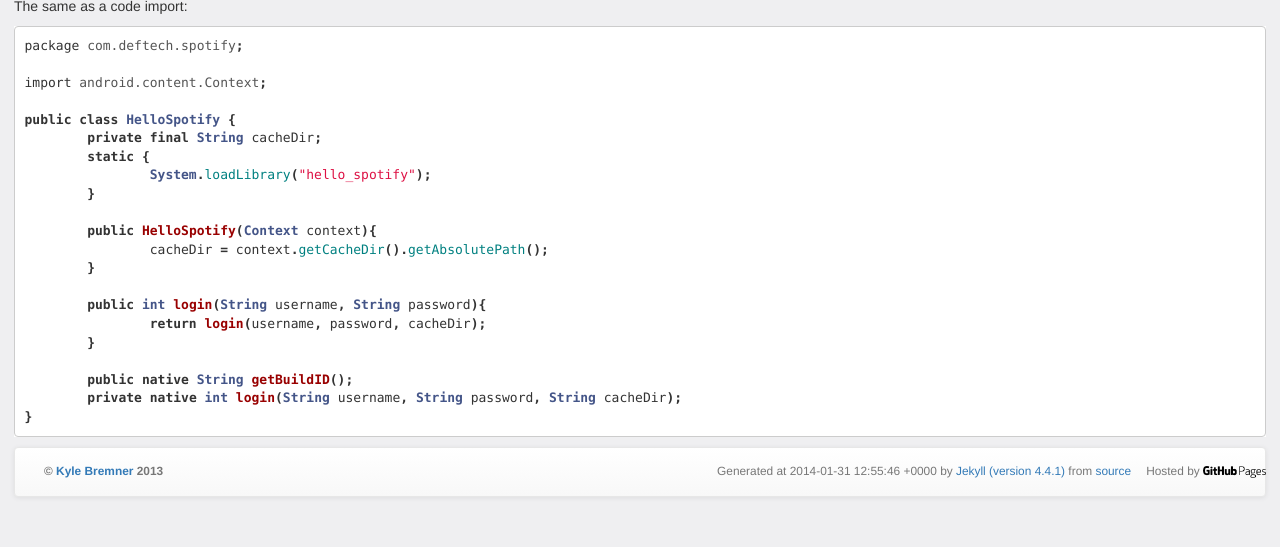
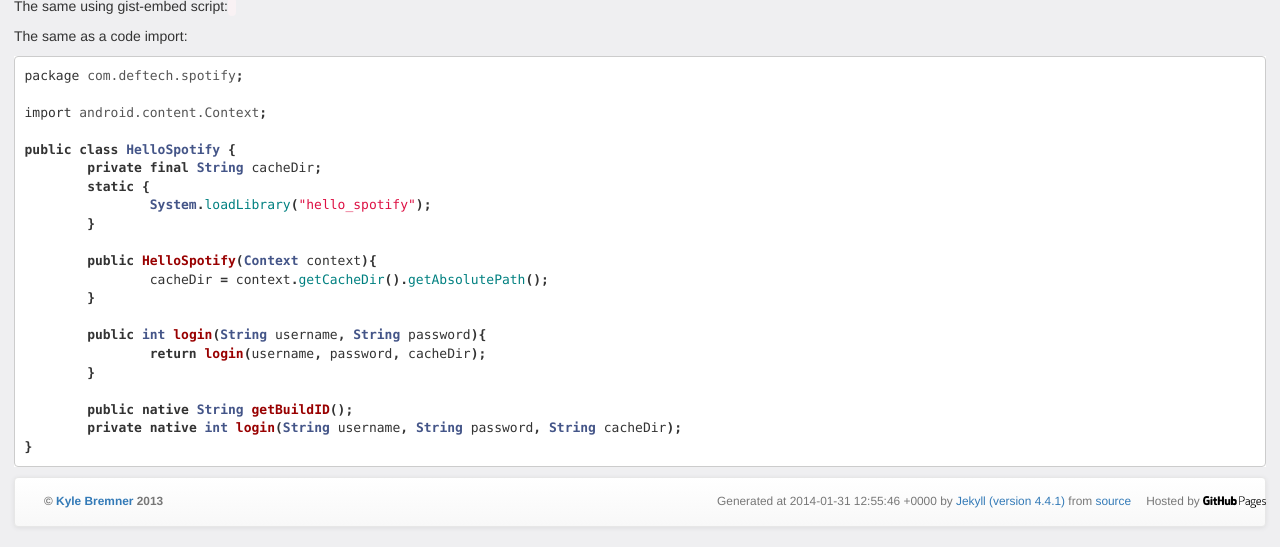
Before and after one commit to kbremner/kbremner.github.io, a Jekyll site: the page built from index.md, in a window 1280 px wide, cut to the strip 294-841 px from the top of the page. Built offline with Jekyll 4.4.1, drawn with Linux system fonts in a browser that asks for light colours; nearby versions of some CDN libraries; Markdown is read by kramdown in place of the engine named in the settings; a script that is not in the unit is left out.

Commit message:
Updated index.md

```diff
--- a/index.md
+++ b/index.md
@@ -1,12 +1,17 @@
 ---
 layout: default
-title: Kyle Bremner | Software Engineer
+title: "Kyle Bremner | Software Engineer"
+published: true
 ---
+
 Hello World! Here's some text...
 
 Example Gist:
 
 {% gist 7070128 %}
+
+The same using gist-embed script:
+<code data-gist-id="7070128" data-gist-hide-footer="true" data-gist-hide-line-numbers="true"></code>
 
 The same as a code import:
 
```
